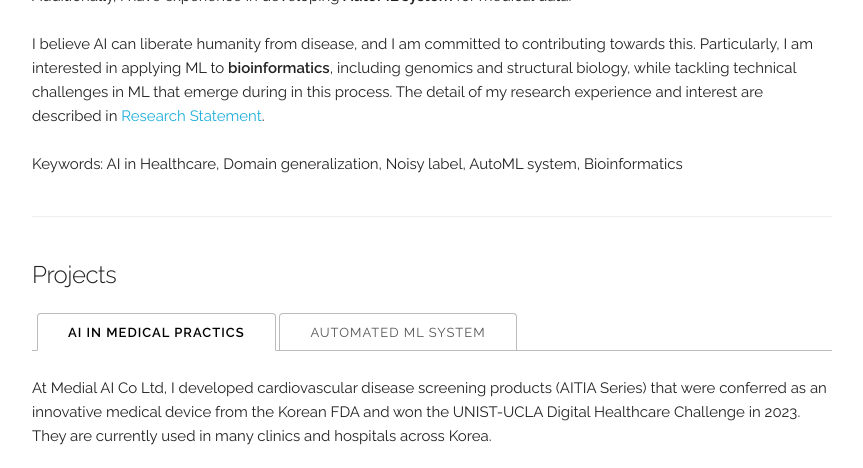
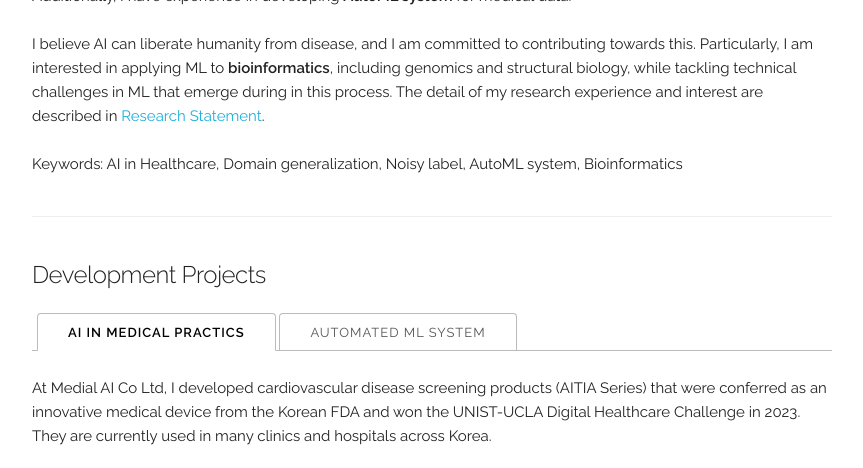
Before and after one commit to byeongtak/byeongtak.github.io, a Jekyll site: the page built from index.html, in a window 1280 px wide and 900 px high, scrolled down 478 px, cut to the strip 0-468 px from the top of the window. Shown: the whole strip, without its empty margins (208-1071 px from the left). Built offline with Jekyll 4.4.1, drawn with Linux system fonts in a browser that asks for light colours.

Commit message:
Update index.html

```diff
--- a/index.html
+++ b/index.html
@@ -49,7 +49,7 @@ layout: default
 
 <!-- ========== PROJECTS ========== -->
 <div class="docs-section" id="projects">
-  <h5>Projects</h5>
+  <h5>Development Projects</h5>
 
   <ul class="tab-nav">
     <li><div class="button active" data-ref="#projects-aitia">AI in Medical Practics</div></li>
```
